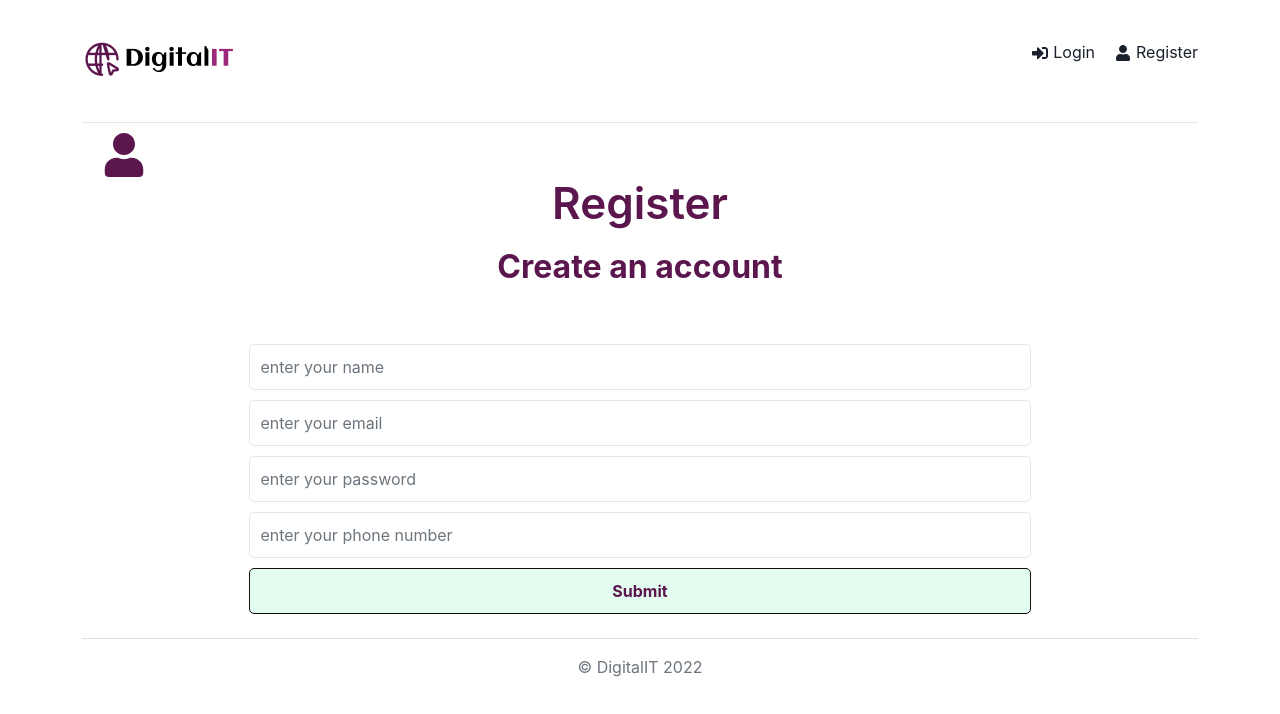
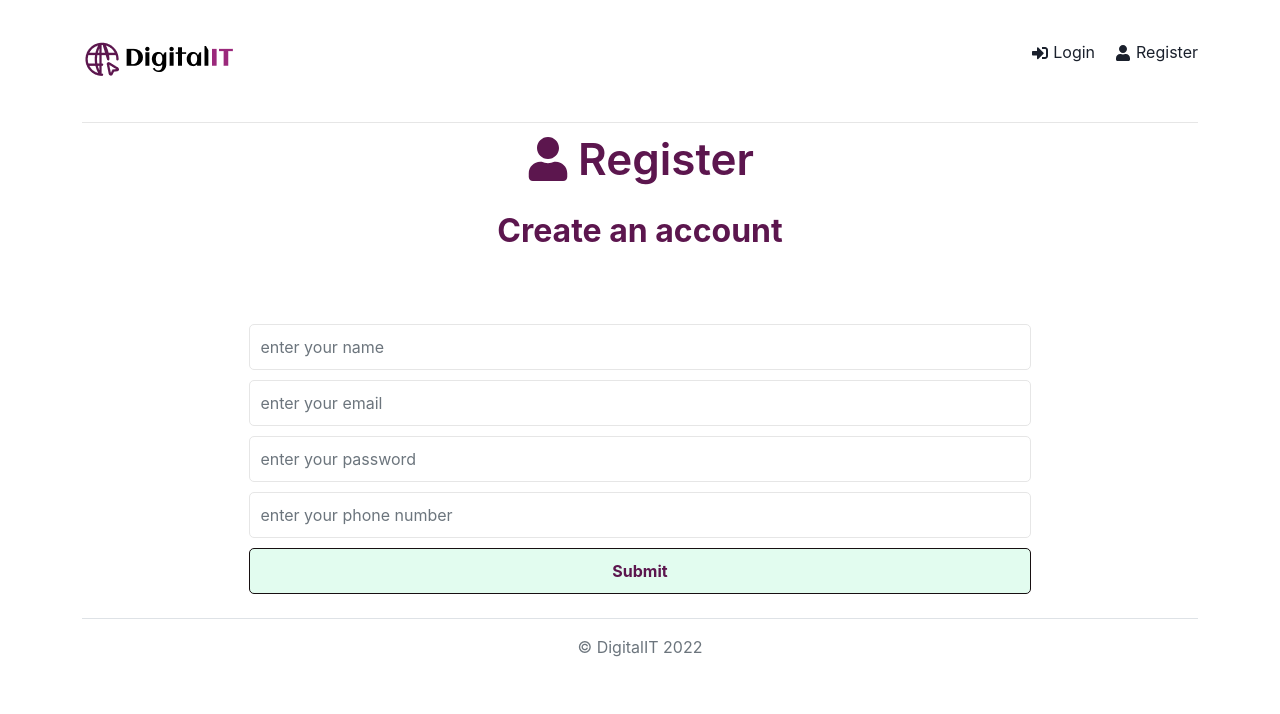
Before and after one commit to florentianayuwono/DigitalIT, a React (Create React App) app in the folder frontend/: page /register in a window 1280 px wide. Shown: the top 714 px of the page. Built offline with nearby package versions, Linux system fonts and the light colour scheme.

Commit message:
Fixed registration page

```diff
--- a/frontend/src/pages/Register.jsx
+++ b/frontend/src/pages/Register.jsx
@@ -3,6 +3,7 @@ import { registerUser } from "../features/auth/authServices";
 import { FaUser } from "react-icons/fa";
 import { useState, useEffect } from "react";
 import { useNavigate } from "react-router-dom";
+import { Stack } from "@chakra-ui/react";
 
 export default function Register() {
   // Set initial state to empty string
@@ -68,11 +69,16 @@ export default function Register() {
     <>
       {/* Registration page display */}
       <section className="heading landing">
-        <h1>
-          <FaUser /> Register
-        </h1>
+        <Stack align="center">
+          <Stack direction="row" align="center">
+            <h1>
+              <FaUser />
+            </h1>
+            <h1>Register</h1>
+          </Stack>
 
-        {message === "" ? <p>Create an account</p> : message}
+          {message === "" ? <p>Create an account</p> : message}
+        </Stack>
       </section>
 
       <section className="form">
```
